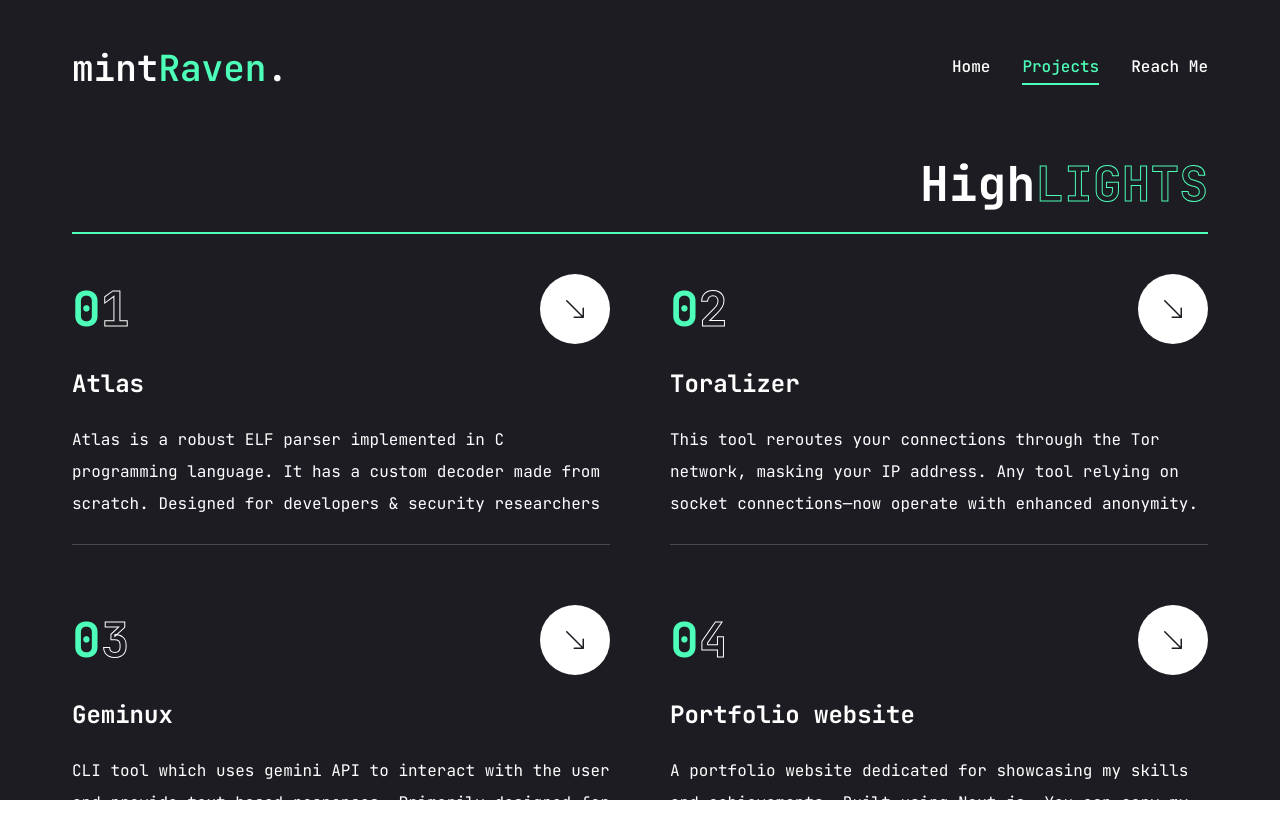
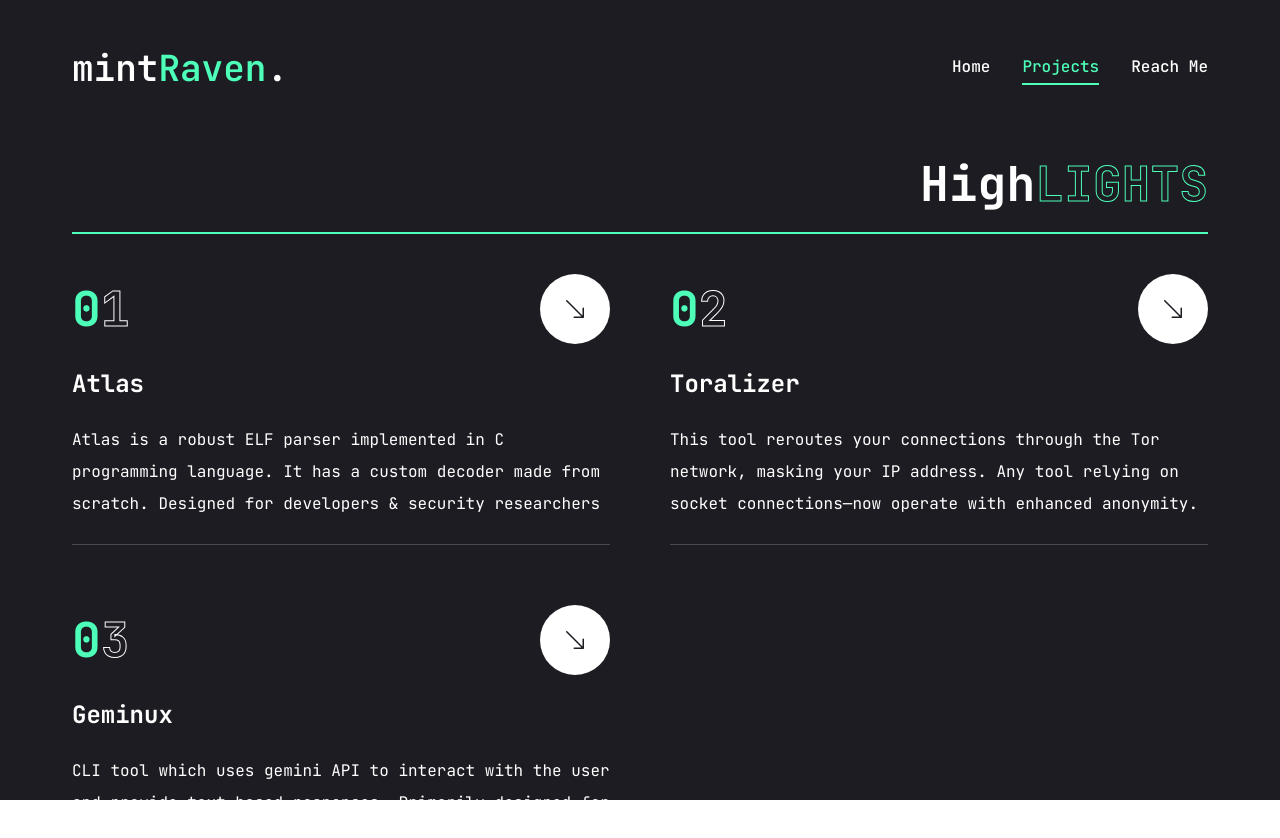
Before and after one commit to mintRaven-05/mintRaven-portfolio, a Next.js app: page /projects in a window 1280 px wide. Shown: the top 838 px of the page. Built offline with nearby package versions, Linux system fonts and the light colour scheme.

Commit message:
remove portfolio project from list

```diff
--- a/app/projects/page.jsx
+++ b/app/projects/page.jsx
@@ -24,12 +24,7 @@ const projects = [
         description: "CLI tool which uses gemini API to interact with the user and provide text based responses. Primarily designed for linux, and works the best with the same",
         href: "https://github.com/mintRaven-05/Geminux",
     },
-    {
-        num: "4",
-        title: "Portfolio website",
-        description: "A portfolio website dedicated for showcasing my skills and achievements. Built using Next.js. You can copy my templete as per your preferences",
-        href: "https://github.com/mintRaven-05/mintRaven-portfolio",
-    },
+
 ];
 
 
```
